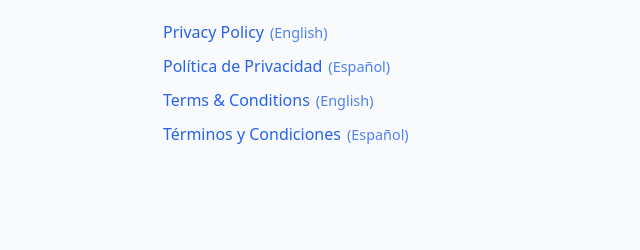
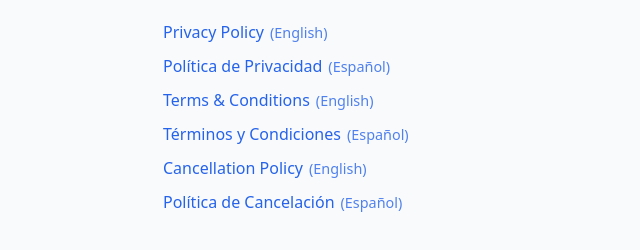
Before and after one commit to lulimarroig/viviapp.legal, a plain HTML site: page index.html in a window 1280 px wide. Shown: the part 120-370 px from the top of the page, without its empty margins (117-757 px from the left). Drawn offline with Linux system fonts and the light colour scheme.

Commit message:
Update index.html with cancellation policy

```diff
--- a/index.html
+++ b/index.html
@@ -60,6 +60,12 @@
       <li>
         <a href="terms_es.html">Términos y Condiciones<span class="lang">(Español)</span></a>
       </li>
+      <li>
+        <a href="cancellation_en.html">Cancellation Policy<span class="lang">(English)</span></a>
+      </li>
+      <li>
+        <a href="cancellation_es.html">Política de Cancelación<span class="lang">(Español)</span></a>
+      </li>
     </ul>
   </body>
 </html>
```
